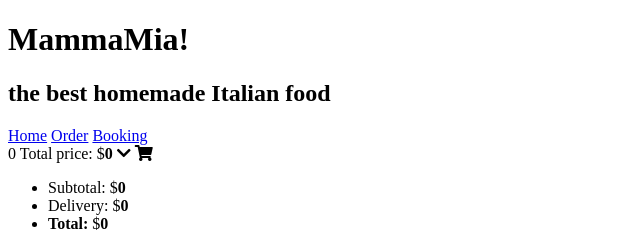
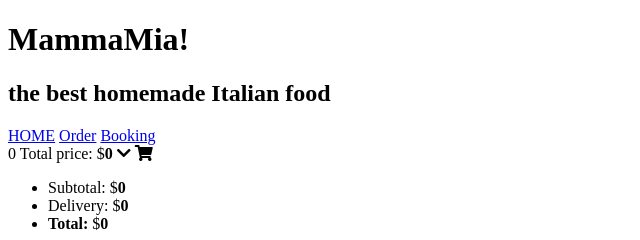
Before and after one commit to Paula111/project-pizzeria, a website with bundled scripts: page project-pizzeria/src/index.html in a window 1280 px wide. Shown: the top 240 px of the page, 0-640 px from the left. Built offline with nearby package versions, Linux system fonts and the light colour scheme; files whose address does not match are found by name.

Commit message:
fix index

```diff
--- a/project-pizzeria/src/index.html
+++ b/project-pizzeria/src/index.html
@@ -26,7 +26,7 @@
           <h2 class="logo__subtitle">the best homemade Italian food</h2>
         </div>
         <div class="main-nav">
-          <a href="#home">Home</a>
+          <a href="#home">HOME</a>
           <a href="#order">Order</a>
           <a href="#booking">Booking</a>
         </div>
```
